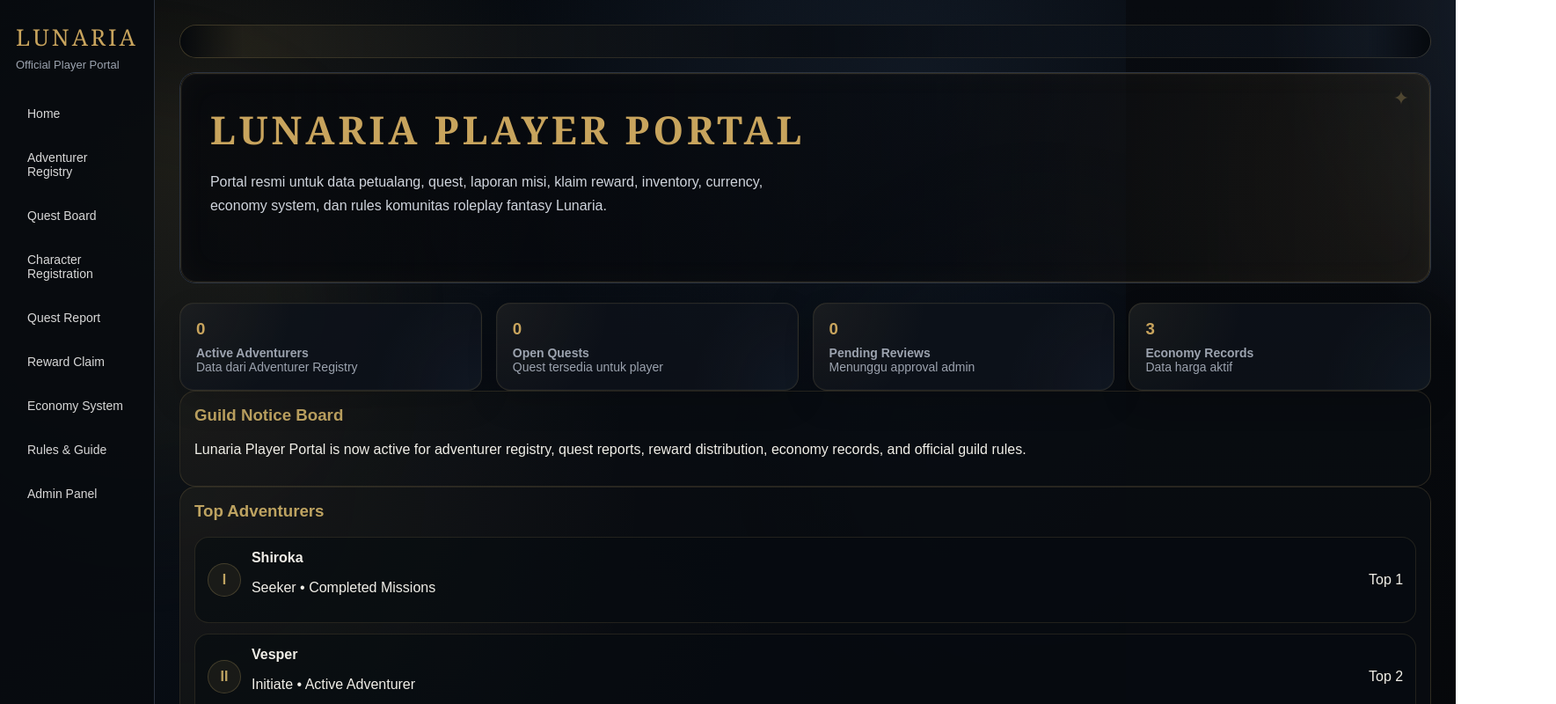
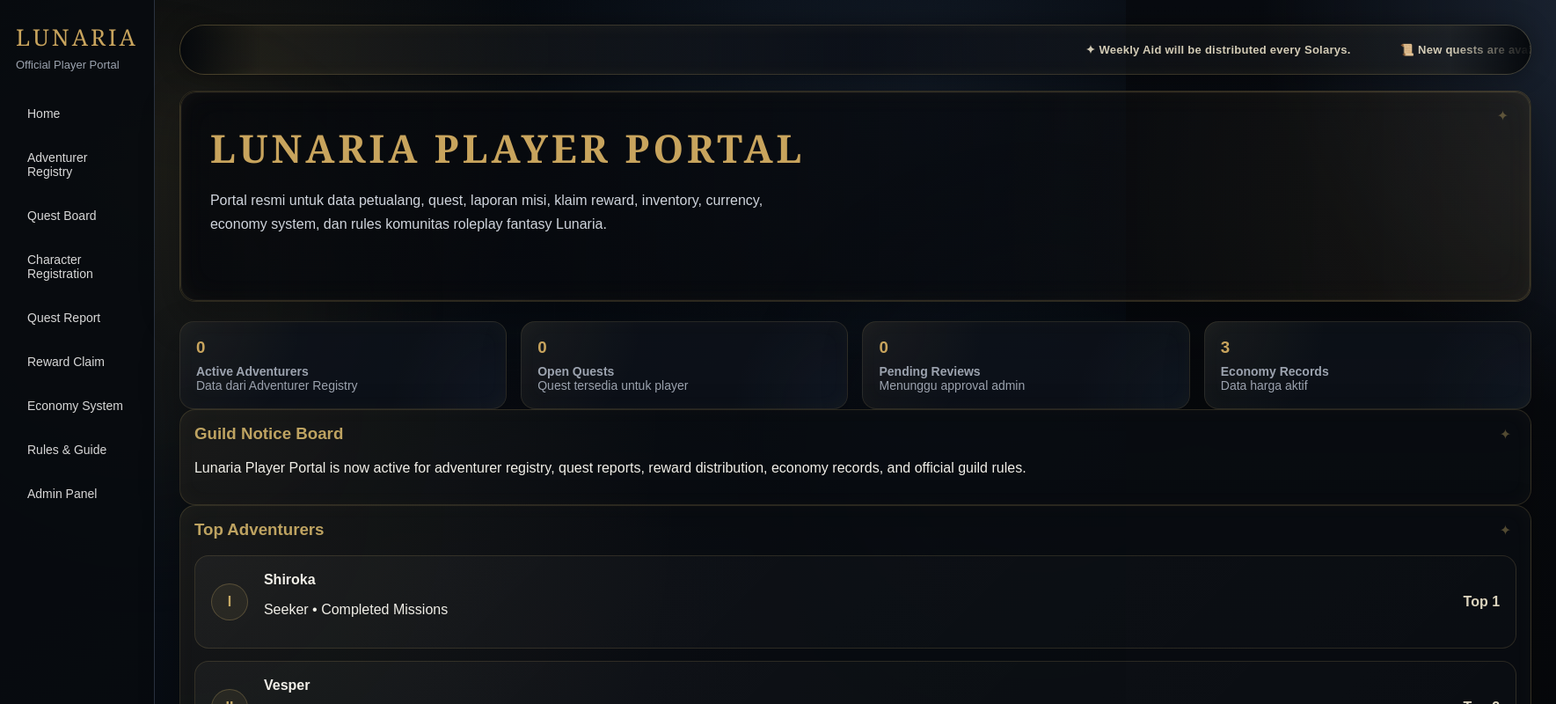
Before and after one commit to Lunariaaaa20/lunaria-player-portal, a Next.js app: page / in a window 1280 px wide. Shown: the top 800 px of the page at 88% size, 1769 px wide, since content can reach past the window. Built offline with nearby package versions, Linux system fonts and the light colour scheme; no server answers; the database is empty.

Commit message:
Polish home ticker and fantasy card borders

```diff
--- a/app/globals.css
+++ b/app/globals.css
@@ -4011,3 +4011,137 @@ body::after {
   right: 0;
   background: linear-gradient(270deg, rgba(5, 8, 12, 0.95), transparent);
 }
+
+/* ================================
+   Lunaria Premium Fantasy Polish
+================================ */
+
+.lunaria-ticker {
+  width: 100%;
+  overflow: hidden;
+  border: 1px solid rgba(205, 176, 104, 0.22);
+  border-radius: 999px;
+  background:
+    linear-gradient(90deg, rgba(205, 176, 104, 0.08), rgba(12, 16, 24, 0.86), rgba(205, 176, 104, 0.06));
+  box-shadow:
+    inset 0 0 18px rgba(205, 176, 104, 0.08),
+    0 0 28px rgba(0, 0, 0, 0.32);
+  margin-bottom: 18px;
+  position: relative;
+}
+
+.lunaria-ticker::before,
+.lunaria-ticker::after {
+  content: "";
+  position: absolute;
+  top: 0;
+  width: 90px;
+  height: 100%;
+  z-index: 2;
+  pointer-events: none;
+}
+
+.lunaria-ticker::before {
+  left: 0;
+  background: linear-gradient(90deg, rgba(5, 8, 12, 0.98), transparent);
+}
+
+.lunaria-ticker::after {
+  right: 0;
+  background: linear-gradient(270deg, rgba(5, 8, 12, 0.98), transparent);
+}
+
+.lunaria-ticker-track {
+  display: flex;
+  gap: 56px;
+  width: max-content;
+  padding: 11px 0;
+  animation: lunariaTicker 34s linear infinite;
+  white-space: nowrap;
+}
+
+.lunaria-ticker-track span {
+  color: rgba(238, 229, 204, 0.88);
+  font-size: 13px;
+  font-weight: 600;
+  letter-spacing: 0.02em;
+}
+
+@keyframes lunariaTicker {
+  from {
+    transform: translateX(100%);
+  }
+  to {
+    transform: translateX(-100%);
+  }
+}
+
+.hero,
+.stat-card,
+.lunaria-notice,
+.quick-card,
+.card {
+  border: 1px solid rgba(205, 176, 104, 0.18);
+  box-shadow:
+    inset 0 0 22px rgba(205, 176, 104, 0.035),
+    0 18px 45px rgba(0, 0, 0, 0.28);
+  position: relative;
+}
+
+.hero::after,
+.lunaria-notice::after,
+.stat-card::after {
+  content: "✦";
+  position: absolute;
+  top: 18px;
+  right: 22px;
+  color: rgba(205, 176, 104, 0.38);
+  font-size: 16px;
+  pointer-events: none;
+}
+
+.stat-card {
+  transition: transform 0.22s ease, border-color 0.22s ease, box-shadow 0.22s ease;
+}
+
+.stat-card:hover {
+  transform: translateY(-3px);
+  border-color: rgba(205, 176, 104, 0.38);
+  box-shadow:
+    inset 0 0 22px rgba(205, 176, 104, 0.06),
+    0 20px 55px rgba(0, 0, 0, 0.38);
+}
+
+.lunaria-leaderboard {
+  display: grid;
+  gap: 14px;
+}
+
+.lunaria-rank-card {
+  display: flex;
+  align-items: center;
+  gap: 18px;
+  padding: 18px;
+  border-radius: 16px;
+  border: 1px solid rgba(205, 176, 104, 0.16);
+  background:
+    linear-gradient(135deg, rgba(255,255,255,0.035), rgba(255,255,255,0.01));
+}
+
+.lunaria-rank-medal {
+  width: 42px;
+  height: 42px;
+  border-radius: 999px;
+  display: grid;
+  place-items: center;
+  color: rgba(205, 176, 104, 0.95);
+  border: 1px solid rgba(205, 176, 104, 0.28);
+  background: rgba(205, 176, 104, 0.08);
+  font-weight: 800;
+}
+
+.lunaria-rank-card span {
+  margin-left: auto;
+  color: rgba(238, 229, 204, 0.92);
+  font-weight: 700;
+}
```
